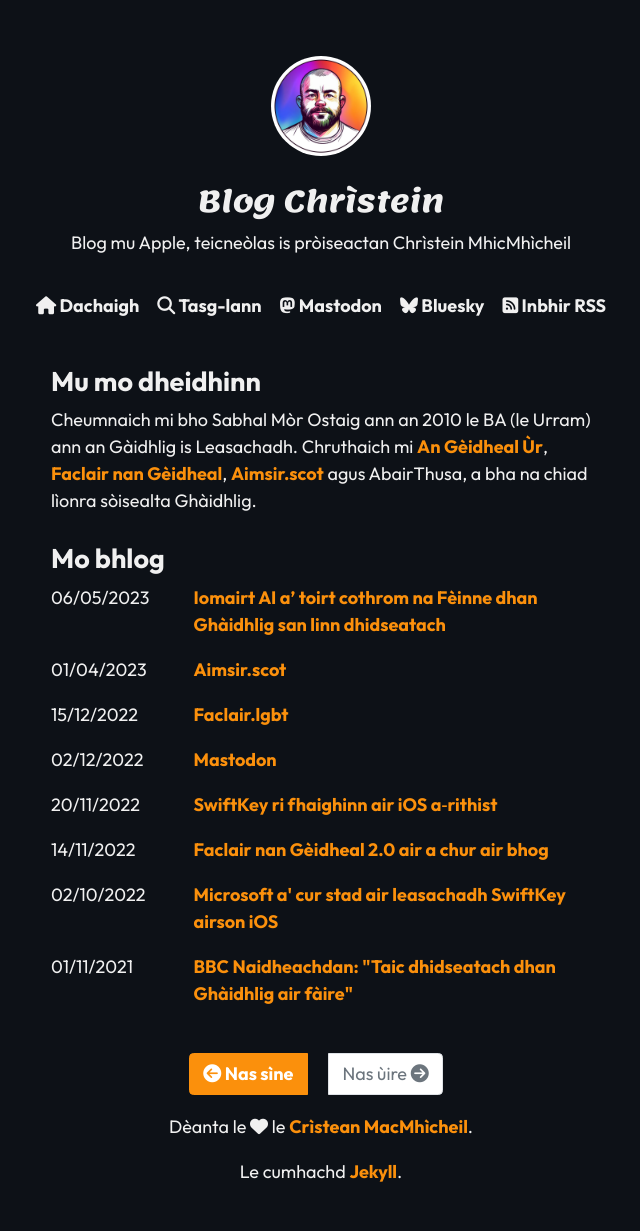
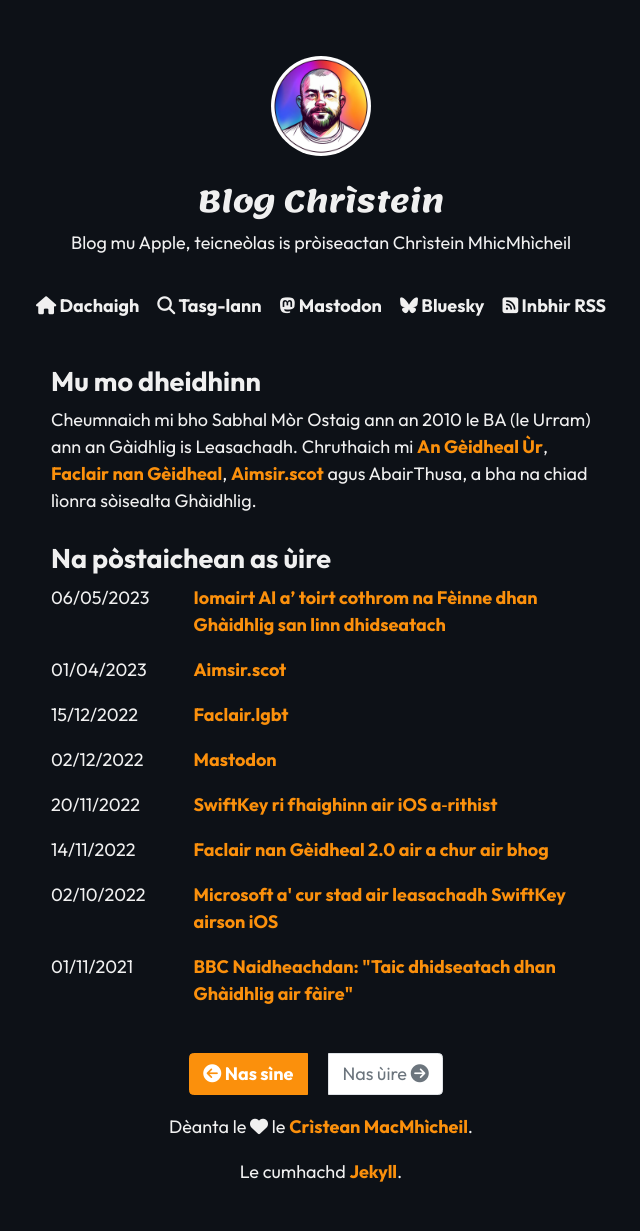
Before and after one commit to angeidheal/angeidheal.github.io, a Jekyll site: the page built from index.html, in a window 1280 px wide. Shown: the whole page, without its empty margins (319-959 px from the left). Built offline with Jekyll 4.4.1, drawn with Linux system fonts in a browser that asks for light colours; nearby versions of some CDN libraries; the list of posts is cut into pages by our own code.

Commit message:
Update index.html

```diff
--- a/index.html
+++ b/index.html
@@ -4,7 +4,7 @@ layout: page
 
 {% include bio.html %}
 
-<h2>Mo bhlog</h2>
+<h2>Na pòstaichean as ùire</h2>
 
 {% for post in paginator.posts %}
   <div class="row">
```
